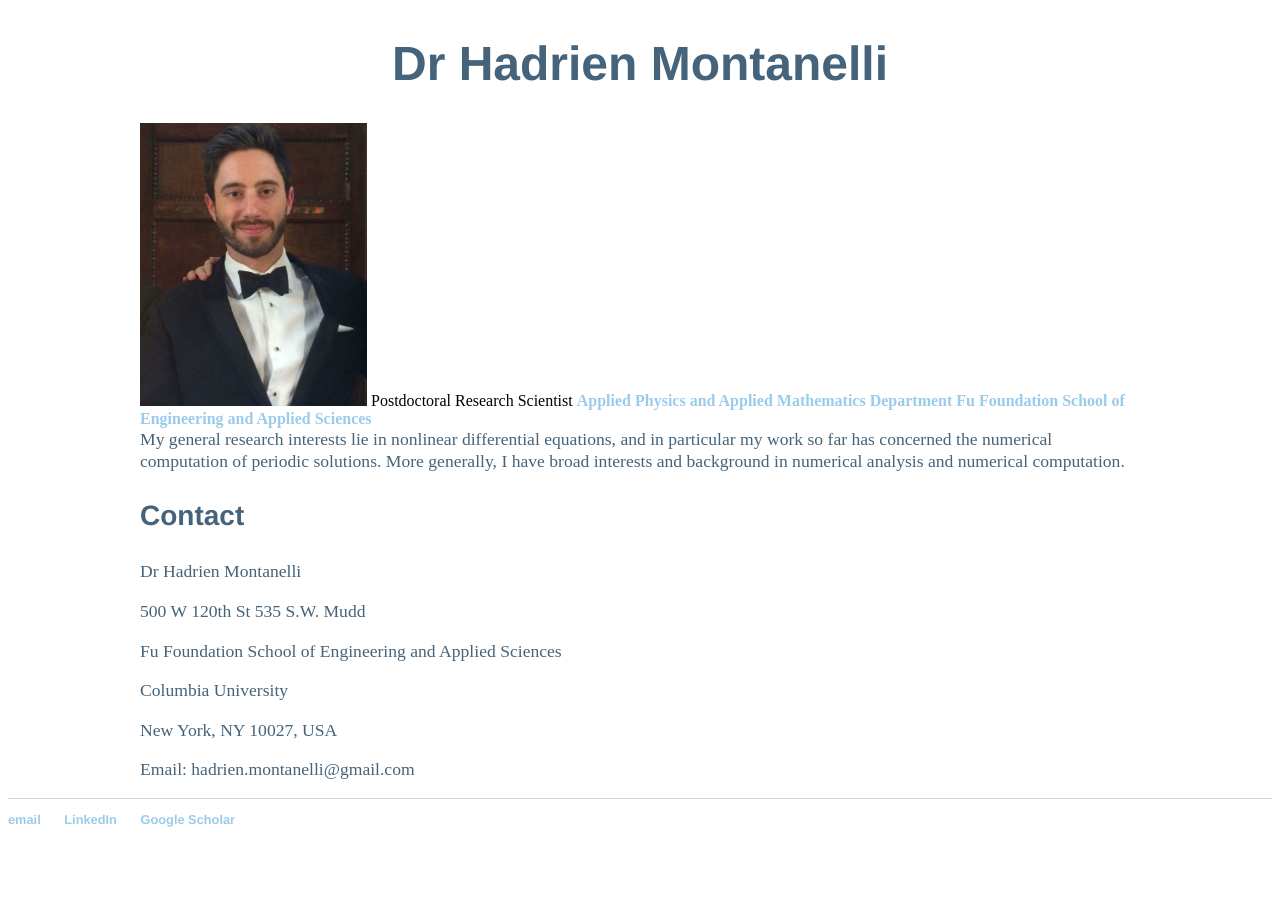
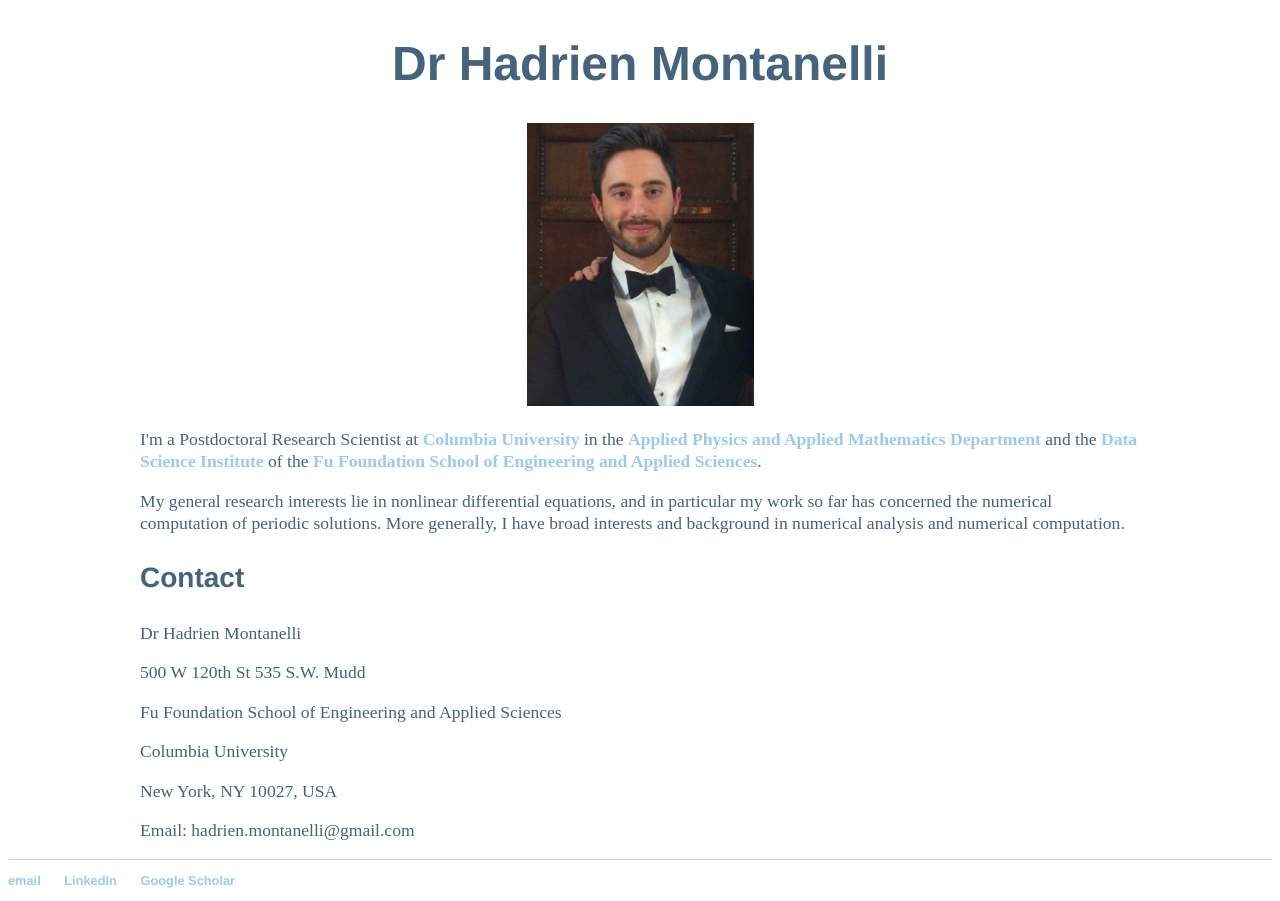
Before and after one commit to Hadrien-Montanelli/Hadrien-Montanelli.github.io, a Jekyll site: the page built from index.html, in a window 1280 px wide. Shown: the part 196-1097 px from the top of the page. Built offline with Jekyll 4.4.1, drawn with Linux system fonts in a browser that asks for light colours; before the commit the page ends 1035 px from its top, so only the background shows below that.

Commit message:
Update index.html

```diff
--- a/index.html
+++ b/index.html
@@ -7,12 +7,13 @@ title: Hadrien Montanelli
   		<img src="columbia2.jpg" style="width:1200px;height:146px;">
 	</a>
 	<h1 style="text-align:center">Dr Hadrien Montanelli</h1>
-	<div style="float: left;">
+	<div style="text-align: center;">
 		<img src="Hadrien_Montanelli.jpg" style="width:227px;height:283px;">
-		Postdoctoral Research Scientist
-		 <a href="http://apam.columbia.edu">Applied Physics and Applied Mathematics Department</a>
-		 <a href="http://engineering.columbia.edu">Fu Foundation School of Engineering and Applied Sciences</a>
 	</div>
+ 	<p>I'm a Postdoctoral Research Scientist at <a href="http://www.columbia.edu">Columbia University</a>
+ 	in the <a href="http://apam.columbia.edu">Applied Physics and Applied Mathematics Department</a>
+ 	and the <a href="http://datascience.columbia.edu">Data Science Institute</a> of the
+        <a href="http://engineering.columbia.edu">Fu Foundation School of Engineering and Applied Sciences</a>.
         <p>My general research interests lie in nonlinear differential equations, and in particular my work so far has concerned the numerical computation of periodic solutions.
 	More generally, I have broad interests and background in numerical analysis and numerical computation.</p>
 	<h3>Contact</h3>
```
